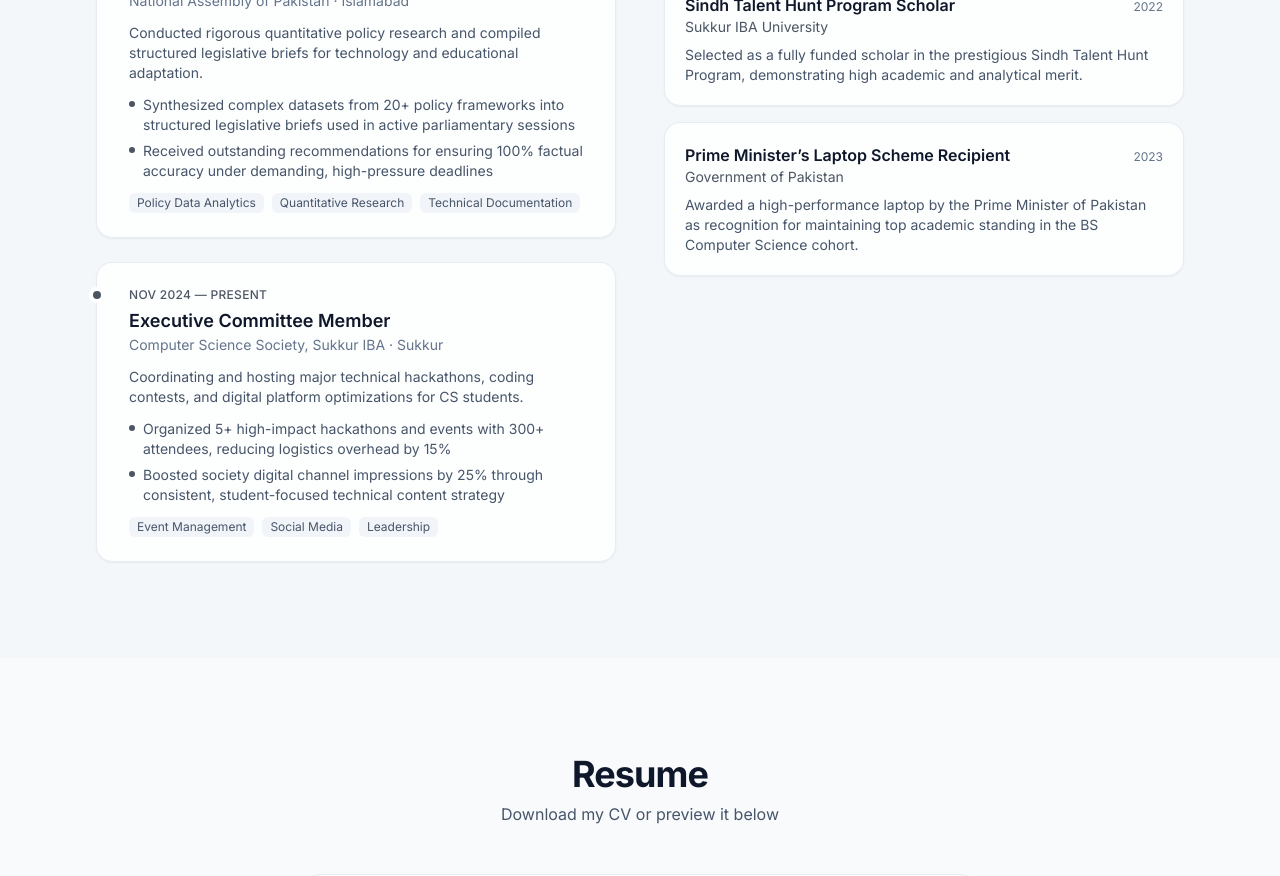
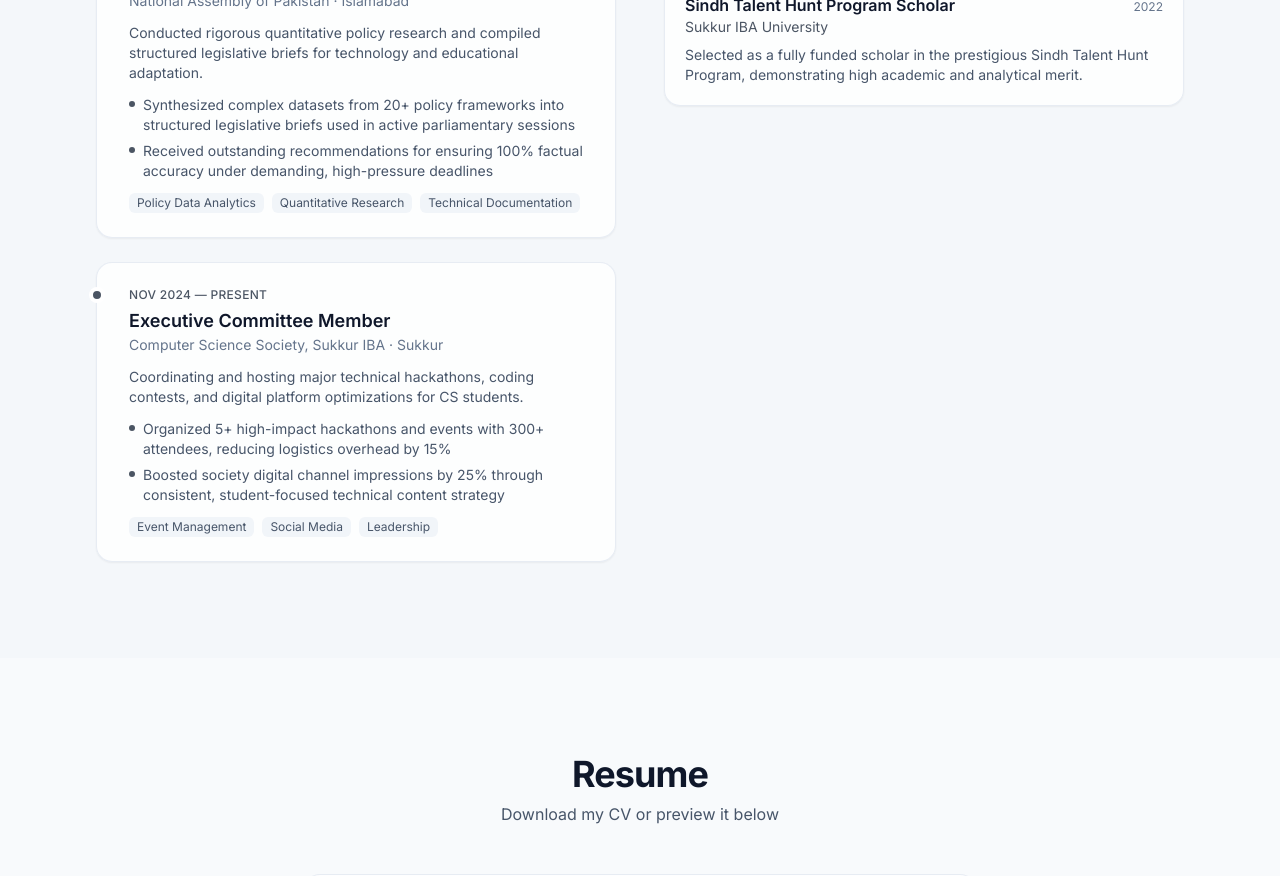
Before and after one commit to KrishnaParhyar/Portfolio, a React (Vite) app: page / in a window 1280 px wide. Shown: the part 5400-6276 px from the top of the page. Built offline with nearby package versions, Linux system fonts and the light colour scheme.

Commit message:
final updated

```diff
--- a/src/data/site.ts
+++ b/src/data/site.ts
@@ -304,14 +304,6 @@ export const achievements: Achievement[] = [
     description:
       'Selected as a fully funded scholar in the prestigious Sindh Talent Hunt Program, demonstrating high academic and analytical merit.',
   },
-  {
-    id: 'pm-laptop',
-    title: 'Prime Minister’s Laptop Scheme Recipient',
-    organization: 'Government of Pakistan',
-    period: '2023',
-    description:
-      'Awarded a high-performance laptop by the Prime Minister of Pakistan as recognition for maintaining top academic standing in the BS Computer Science cohort.',
-  },
 ];
 
 export const socialLinks: SocialLink[] = [
```
